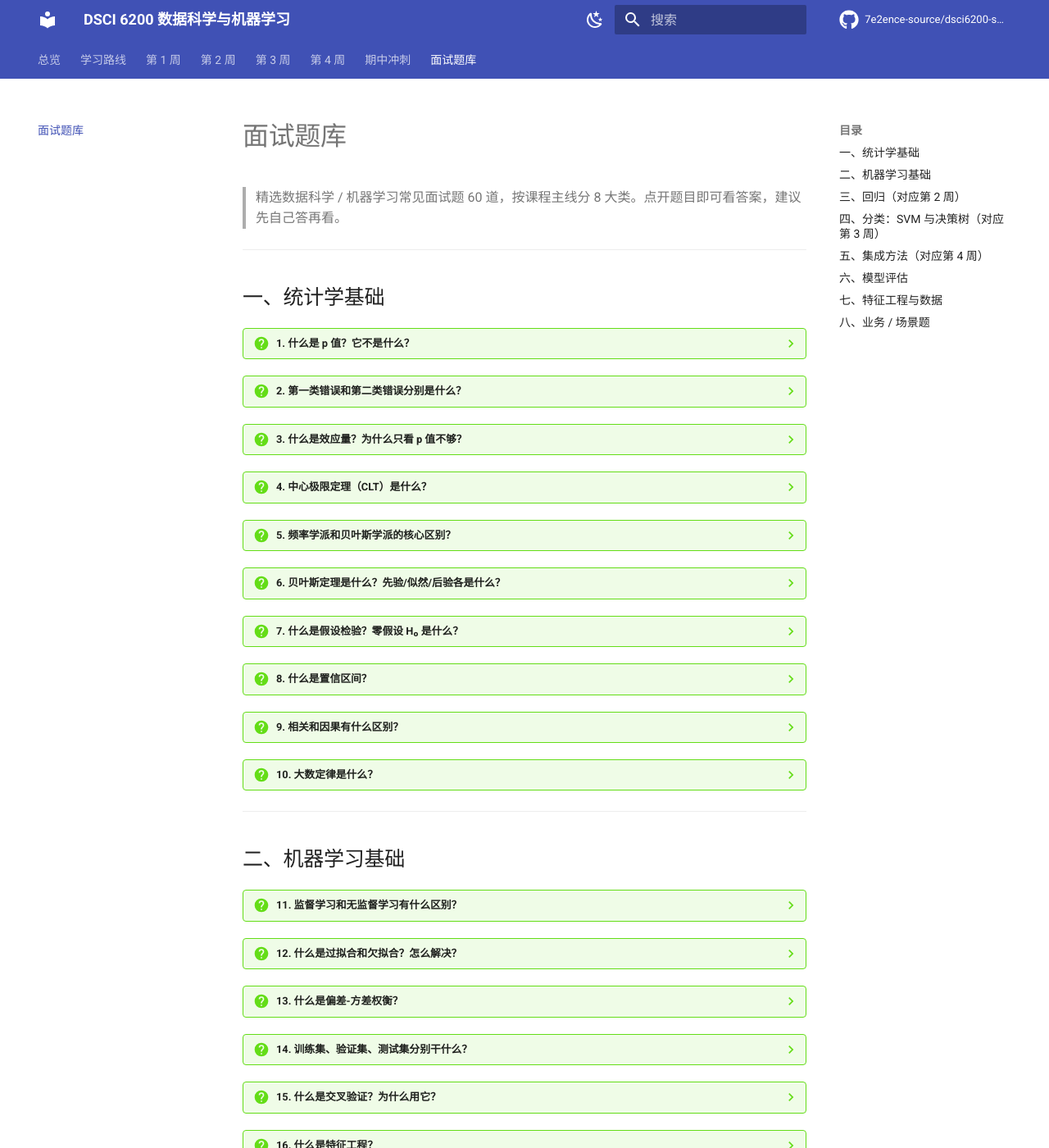
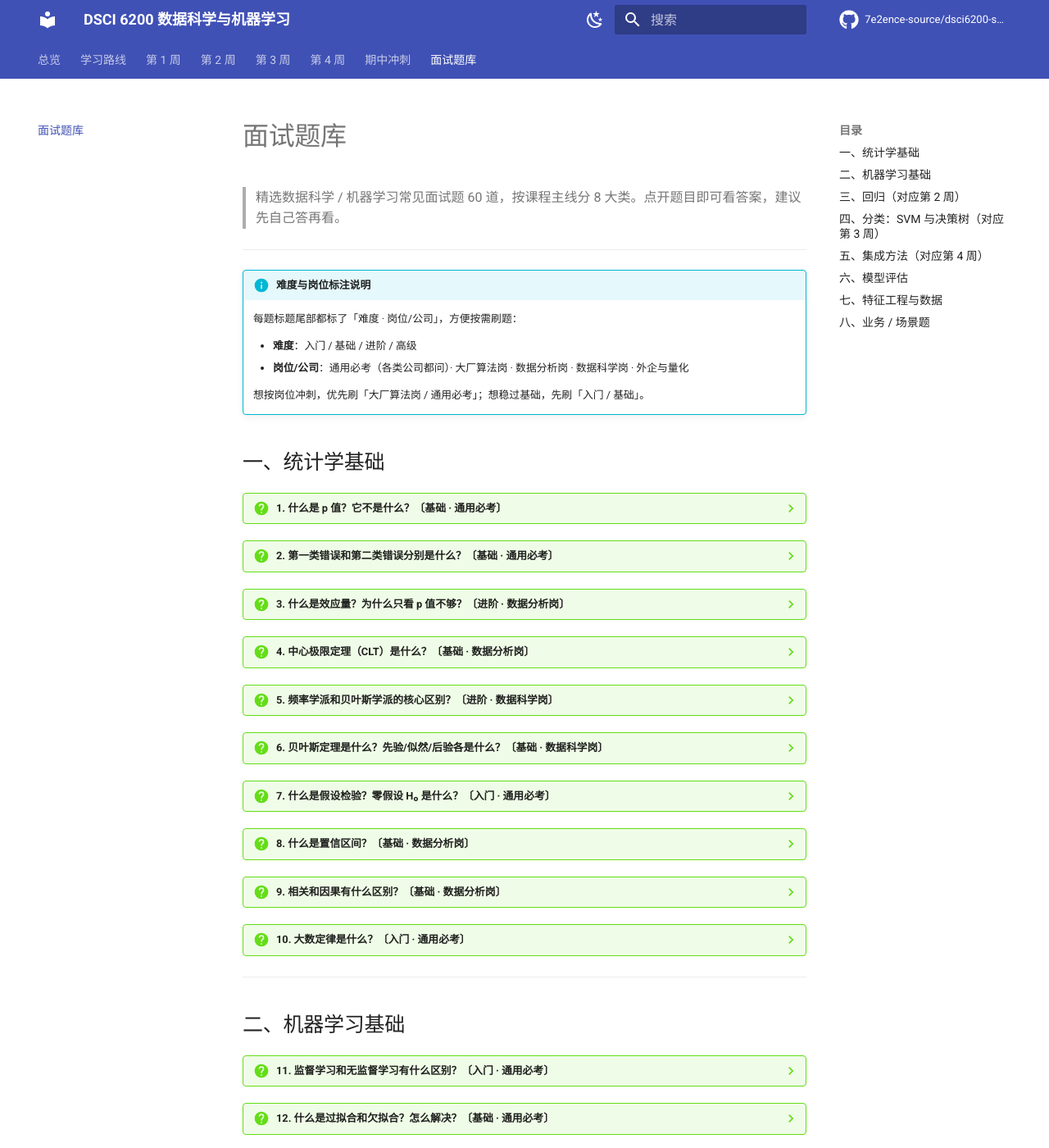
Before and after one commit to 7e2ence-source/dsci6200-study-guide, an MkDocs documentation site: the page built from docs/interview.md, in a window 1280 px wide and 1400 px high. Shown: the whole window at 82% size. Built offline with MkDocs 1.6.1 and Material for MkDocs 9.7.7, drawn with Linux system fonts in a browser that asks for light colours; comment, search, counter and statistics services are not loaded; some of the changed text lies outside the part shown.

Commit message:
Add difficulty and role tags to interview bank

```diff
--- a/docs/interview.md
+++ b/docs/interview.md
@@ -4,214 +4,222 @@
 
 ---
 
+!!! info "难度与岗位标注说明"
+    每题标题尾部都标了「难度 · 岗位/公司」，方便按需刷题：
+
+    - **难度**：入门 / 基础 / 进阶 / 高级
+    - **岗位/公司**：通用必考（各类公司都问）· 大厂算法岗 · 数据分析岗 · 数据科学岗 · 外企与量化
+
+    想按岗位冲刺，优先刷「大厂算法岗 / 通用必考」；想稳过基础，先刷「入门 / 基础」。
+
 ## 一、统计学基础
 
-??? question "1. 什么是 p 值？它不是什么？"
+??? question "1. 什么是 p 值？它不是什么？〔基础 · 通用必考〕"
     p 值 = 在零假设 H₀ 为真的前提下，观察到当前数据（或更极端）的概率，即 `P(数据|H₀)`。**它不是**"零假设为真的概率"，也不是"结论出错的概率"。p 小只说明"数据在 H₀ 下很罕见"，于是我们倾向拒绝 H₀。
 
-??? question "2. 第一类错误和第二类错误分别是什么？"
+??? question "2. 第一类错误和第二类错误分别是什么？〔基础 · 通用必考〕"
     第一类错误（I 型）：H₀ 为真却拒绝了它（"冤枉好人"，概率 = α，通常 0.05）。第二类错误（II 型）：H₀ 为假却没拒绝（"放过坏人"，概率 = β）。功效 power = 1 − β，即正确拒绝 H₀ 的概率。
 
-??? question "3. 什么是效应量？为什么只看 p 值不够？"
+??? question "3. 什么是效应量？为什么只看 p 值不够？〔进阶 · 数据分析岗〕"
     效应量是效应"有多大"的度量（如 Cohen's d）。p 值只告诉你"效应是否可能为零"，不告诉你"效应多大"。样本极大时，再小的效应也显著，所以必须同时报告效应量。
 
-??? question "4. 中心极限定理（CLT）是什么？"
+??? question "4. 中心极限定理（CLT）是什么？〔基础 · 数据分析岗〕"
     无论总体分布是什么形态，只要样本量足够大，**样本均值的抽样分布**就会趋近正态分布，均值逼近总体均值。这是很多统计推断的理论基础。
 
-??? question "5. 频率学派和贝叶斯学派的核心区别？"
+??? question "5. 频率学派和贝叶斯学派的核心区别？〔进阶 · 数据科学岗〕"
     频率学派把概率看作"长期重复下的频率"，参数是固定未知的，靠 p 值做假设检验。贝叶斯学派把概率看作"信念程度"，参数是随机变量，用先验 + 数据更新出后验（贝叶斯定理）。
 
-??? question "6. 贝叶斯定理是什么？先验/似然/后验各是什么？"
+??? question "6. 贝叶斯定理是什么？先验/似然/后验各是什么？〔基础 · 数据科学岗〕"
     贝叶斯定理：`P(假设|数据) = P(数据|假设)·P(假设) / P(数据)`。**先验** = 看到数据前对假设的信念（如发病率 1%）；**似然** = 假设为真时数据的概率（如敏感度 99%）；**后验** = 看到数据后更新的信念。
 
-??? question "7. 什么是假设检验？零假设 H₀ 是什么？"
+??? question "7. 什么是假设检验？零假设 H₀ 是什么？〔入门 · 通用必考〕"
     假设检验是先假定一个"无效应"的零假设 H₀，再计算数据在 H₀ 下的罕见程度（p 值），若足够罕见就拒绝 H₀。H₀ 通常是"无差异、无效果、纯随机"，是"默认待证伪"的命题。
 
-??? question "8. 什么是置信区间？"
+??? question "8. 什么是置信区间？〔基础 · 数据分析岗〕"
     置信区间是在给定置信水平（如 95%）下，对总体参数的区间估计。95% 置信区间的意思是：若重复抽样很多次，约 95% 的区间会包含真实参数。它比单个点估计更能体现不确定性。
 
-??? question "9. 相关和因果有什么区别？"
+??? question "9. 相关和因果有什么区别？〔基础 · 数据分析岗〕"
     相关只是两个变量一起变（可正可负），因果是指一个导致另一个。有相关未必有因果（可能有混淆变量、反向因果或纯巧合）。"冰激凌销量和溺水人数相关"是因为共同因素——夏天。
 
-??? question "10. 大数定律是什么？"
+??? question "10. 大数定律是什么？〔入门 · 通用必考〕"
     样本量越大，样本均值越接近总体期望。这就是"随机森林里 800 人猜牛重取平均最准"的原理——个体误差被平均掉。
 
 ---
 
 ## 二、机器学习基础
 
-??? question "11. 监督学习和无监督学习有什么区别？"
+??? question "11. 监督学习和无监督学习有什么区别？〔入门 · 通用必考〕"
     监督学习有标签 y（如分类、回归），目标是学 X→y 的映射。无监督学习没有标签（如聚类、降维），目标是发现数据内部结构。半监督/强化学习是延伸。
 
-??? question "12. 什么是过拟合和欠拟合？怎么解决？"
+??? question "12. 什么是过拟合和欠拟合？怎么解决？〔基础 · 通用必考〕"
     过拟合 = 训练集表现好、测试集差（模型背下了噪声）；欠拟合 = 训练集就差（模型太简单）。过拟合解决：加正则化、更多数据、交叉验证、降低模型复杂度、集成；欠拟合解决：加特征、用更复杂模型、减少正则化。
 
-??? question "13. 什么是偏差-方差权衡？"
+??? question "13. 什么是偏差-方差权衡？〔进阶 · 大厂算法岗〕"
     偏差 = 因模型过简导致的系统性误差（欠拟合）；方差 = 因对训练数据敏感导致的波动（过拟合）。总误差 ≈ 偏差² + 方差 + 噪声，两者此消彼长，要找平衡点。
 
-??? question "14. 训练集、验证集、测试集分别干什么？"
+??? question "14. 训练集、验证集、测试集分别干什么？〔基础 · 通用必考〕"
     训练集：拟合模型参数。验证集：调超参数、选模型。测试集：最终评估，**只准用一次**，绝不能参与训练或调参，否则评估失真（数据泄露）。
 
-??? question "15. 什么是交叉验证？为什么用它？"
+??? question "15. 什么是交叉验证？为什么用它？〔基础 · 大厂算法岗〕"
     把数据分成 k 份，轮流用 k−1 份训练、1 份验证，重复 k 次取平均。它让每份数据都被验证过，评估更稳定，能防止"碰巧一次切分导致的乐观估计"。
 
-??? question "16. 什么是特征工程？"
+??? question "16. 什么是特征工程？〔基础 · 大厂算法岗〕"
     对原始数据做转换，构造更有信息量的输入特征（如分桶、交互、归一化、编码、聚合）。"数据和特征决定了模型上限，算法只是逼近这个上限"。
 
-??? question "17. 什么是正则化？L1 和 L2 的区别？"
+??? question "17. 什么是正则化？L1 和 L2 的区别？〔基础 · 大厂算法岗〕"
     正则化是在损失函数里加惩罚项防止过拟合。L1（LASSO）加系数绝对值之和，能把系数压到 0，做特征选择；L2（Ridge）加系数平方和，让系数收缩但不为 0，缓解共线。
 
-??? question "18. 什么是数据泄露（data leakage）？"
+??? question "18. 什么是数据泄露（data leakage）？〔进阶 · 大厂算法岗〕"
     模型在训练时"偷看"了不该知道的信息（如测试集标签、未来数据），导致离线评估虚高、上线失效。典型例子：先用全量数据做标准化再切分、把目标变量相关特征泄漏进训练集。
 
 ---
 
 ## 三、回归（对应第 2 周）
 
-??? question "19. 线性回归（OLS）有哪些假设？"
+??? question "19. 线性回归（OLS）有哪些假设？〔基础 · 数据分析岗〕"
     线性关系、误差独立、同方差、误差正态（用于推断）、自变量之间无完全多重共线性。违反会影响系数估计的稳定性和显著性检验。
 
-??? question "20. 什么是多重共线性？怎么检测和解决？"
+??? question "20. 什么是多重共线性？怎么检测和解决？〔进阶 · 数据分析岗〕"
     预测变量之间强相关，导致系数估计不稳定（符号乱跳、标准误放大）。检测：VIF（方差膨胀因子，>10 提示有问题）、相关矩阵。解决：删变量、正则化（Ridge/Elastic Net）、PCA 降维。
 
-??? question "21. Lasso 和 Ridge 的区别？"
+??? question "21. Lasso 和 Ridge 的区别？〔基础 · 大厂算法岗〕"
     Lasso（L1）能把系数压成 0，自动做特征选择，但共线时只随机留一个；Ridge（L2）系数收缩但不会为 0，能处理共线但删不掉变量。两者合起来就是弹性网络。
 
-??? question "22. 什么是弹性网络（Elastic Net）？"
+??? question "22. 什么是弹性网络（Elastic Net）？〔进阶 · 大厂算法岗〕"
     损失函数同时加 L1 和 L2 惩罚（加权平均）。兼顾 Lasso 的特征选择和 Ridge 的共线稳定性，高维（p>n）数据下尤其好用。
 
-??? question "23. R² 和调整 R² 有什么区别？"
+??? question "23. R² 和调整 R² 有什么区别？〔入门 · 数据分析岗〕"
     R² 是"被解释方差比例"，加变量只会增大或不变，可能虚高；调整 R² 对变量个数做了惩罚，变量没用时反而下降，更适合多变量模型比较。
 
-??? question "24. 线性回归和逻辑回归有什么区别？"
+??? question "24. 线性回归和逻辑回归有什么区别？〔基础 · 通用必考〕"
     线性回归预测连续值（如房价）；逻辑回归做分类，输出经 sigmoid 映射到 (0,1) 的概率。逻辑回归的损失是交叉熵，不是 MSE。
 
-??? question "25. 什么是损失函数？常用的有哪些？"
+??? question "25. 什么是损失函数？常用的有哪些？〔基础 · 大厂算法岗〕"
     损失函数衡量"预测错的代价"。回归常用 MSE（均方误差）、MAE（绝对误差）；分类常用交叉熵（cross-entropy）。模型训练就是最小化损失函数。
 
-??? question "26. AIC 和 BIC 有什么区别？"
+??? question "26. AIC 和 BIC 有什么区别？〔进阶 · 数据科学岗〕"
     都是"模型复杂度惩罚"准则，值越小越好。AIC 惩罚较轻、适合预测/交叉验证；BIC 惩罚更重、更倾向选简单模型、适合估计"真实模型"；小样本推荐 AICc。
 
 ---
 
 ## 四、分类：SVM 与决策树（对应第 3 周）
 
-??? question "27. SVM 的核心思想是什么？"
+??? question "27. SVM 的核心思想是什么？〔基础 · 大厂算法岗〕"
     找一个"最大间隔"超平面把两类分开，离超平面最近的样本（支持向量）决定边界。目标是间隔越大、泛化越好。
 
-??? question "28. 什么是核技巧（kernel trick）？常用的核？"
+??? question "28. 什么是核技巧（kernel trick）？常用的核？〔进阶 · 大厂算法岗〕"
     低维线性不可分时，通过核函数把数据隐式映射到高维，使其线性可分，而不用显式计算高维坐标。常用：线性核、多项式核、RBF（径向基，最常用）、Sigmoid 核。
 
-??? question "29. 决策树的原理是什么？"
+??? question "29. 决策树的原理是什么？〔基础 · 通用必考〕"
     递归地选择"最能把数据分纯"的特征和切分点，把样本一层层划分，直到叶子节点。像一连串 if-else 规则。
 
-??? question "30. GINI 和熵（entropy）是什么？"
+??? question "30. GINI 和熵（entropy）是什么？〔基础 · 大厂算法岗〕"
     都是衡量"不纯度"的指标，值越小越纯（全是一类时 = 0）。GINI = 1 − Σp²；熵 = −Σ p·log₂p。决策树用它来选最优切分。
 
-??? question "31. 决策树的优缺点？"
+??? question "31. 决策树的优缺点？〔基础 · 大厂算法岗〕"
     优点：可解释、无需特征缩放、能处理非线性、对异常值稳健。缺点：容易过拟合、不稳定（对数据小变化敏感）、贪心切分可能非全局最优。
 
-??? question "32. 什么是信息增益？"
+??? question "32. 什么是信息增益？〔进阶 · 大厂算法岗〕"
     用某特征切分后"不纯度下降了多少"（父节点熵 − 子节点加权熵）。信息增益越大，说明这个特征越能区分样本。信息增益比（gain ratio）会除以特征本身的熵，避免偏向取值多的特征。
 
-??? question "33. 决策树怎么防止过拟合？"
+??? question "33. 决策树怎么防止过拟合？〔基础 · 大厂算法岗〕"
     剪枝（预剪枝：限制深度/最少样本数/最少增益；后剪枝：建完再砍）、限制叶子节点数、用集成方法（随机森林）代替单棵树。
 
-??? question "34. 逻辑回归、决策树、SVM 怎么选？"
+??? question "34. 逻辑回归、决策树、SVM 怎么选？〔进阶 · 数据科学岗〕"
     需要强可解释/概率输出 → 逻辑回归；特征复杂非线性、要直观规则 → 决策树；中小样本高维、追求分类边界 → SVM（RBF）；大数据、追求效果 → 直接用随机森林/XGBoost。
 
 ---
 
 ## 五、集成方法（对应第 4 周）
 
-??? question "35. Bagging 和 Boosting 的区别？"
+??? question "35. Bagging 和 Boosting 的区别？〔基础 · 通用必考〕"
     Bagging：并行、有放回采样、模型独立，取平均/投票，**降低方差**（代表：随机森林）。Boosting：顺序、给错分样本加权、后一个修前一个，**降低偏差**（代表：XGBoost/AdaBoost）。
 
-??? question "36. 什么是随机森林？"
+??? question "36. 什么是随机森林？〔基础 · 通用必考〕"
     基于 Bagging：有放回抽样生成多个子集，每个子集训一棵决策树，且每次切分只随机选一部分特征，最后投票/平均。随机性让树之间差异大，集成后更稳更准。
 
-??? question "37. 什么是袋外样本（OOB）？"
+??? question "37. 什么是袋外样本（OOB）？〔进阶 · 大厂算法岗〕"
     Bagging 有放回抽样时，每次约 37%（约 1/3）样本没被抽中，这些"袋外"样本可当作免费验证集，用来估模型误差或特征重要性。
 
-??? question "38. 什么是 XGBoost？为什么它强？"
+??? question "38. 什么是 XGBoost？为什么它强？〔进阶 · 大厂算法岗〕"
     梯度提升树的工程实现：正则化防过拟合、自动处理缺失值、支持并行、二阶导数加速、早停等。因其在 Kaggle 竞赛的统治力而出名。
 
-??? question "39. 随机森林和 XGBoost 怎么选？"
+??? question "39. 随机森林和 XGBoost 怎么选？〔进阶 · 大厂算法岗〕"
     小数据/要快速稳的基线 → 随机森林（少调参）；大数据/追求极致精度 → XGBoost（可调性强）。时间紧先上随机森林，有精力再上 XGBoost 调优。
 
-??? question "40. 什么是 AdaBoost？"
+??? question "40. 什么是 AdaBoost？〔进阶 · 大厂算法岗〕"
     自适应提升：每个弱学习器是"决策树桩"（只切一次），每轮提高上一轮分错样本的权重。缺点是怕噪声和异常值，大样本比 XGBoost 慢。
 
-??? question "41. 集成方法为什么能提升性能？"
+??? question "41. 集成方法为什么能提升性能？〔进阶 · 大厂算法岗〕"
     单个模型有偏差或方差，多个"多样且独立"的模型取平均/投票能相互抵消误差（大数定律）。前提是基模型要足够多样，否则"一群想得一样的人等于没想"。
 
-??? question "42. 什么是 Stacking？"
+??? question "42. 什么是 Stacking？〔高级 · 大厂算法岗〕"
     把多个不同模型的预测结果作为新特征，再训练一个元模型（meta-model）做最终预测，是"模型的集成"。比简单的投票/平均更灵活。
 
 ---
 
 ## 六、模型评估
 
-??? question "43. 准确率、精确率、召回率有什么区别？"
+??? question "43. 准确率、精确率、召回率有什么区别？〔基础 · 通用必考〕"
     准确率 = 总正确率；精确率 = TP/(TP+FP)，"判为阳里有多少真阳"；召回率 = TP/(TP+FN)，"真阳里抓出多少"。类别不平衡时准确率会骗人。
 
-??? question "44. 什么是混淆矩阵？"
+??? question "44. 什么是混淆矩阵？〔入门 · 通用必考〕"
     2×2 表格：TP（真阳）、FP（假阳）、FN（假阴）、TN（真阴），是精确率/召回率/AUC 等指标的基础。
 
-??? question "45. 什么是 ROC 曲线和 AUC？"
+??? question "45. 什么是 ROC 曲线和 AUC？〔基础 · 通用必考〕"
     ROC 以假阳率（1−特异度）为横轴、真阳率（敏感度）为纵轴，随阈值变化画出曲线。AUC 是曲线下面积，0.5 是瞎猜、1 是完美，衡量模型"把正例排在负例前面"的整体能力，与阈值无关。
 
-??? question "46. 什么时候更看重精确率 vs 召回率？"
+??? question "46. 什么时候更看重精确率 vs 召回率？〔基础 · 数据分析岗〕"
     看重精确率：误报代价高（垃圾邮件别误删、抓人别冤枉）。看重召回率：漏报代价高（癌症筛查、欺诈识别宁错不漏）。
 
-??? question "47. 类别不平衡怎么处理？"
+??? question "47. 类别不平衡怎么处理？〔进阶 · 大厂算法岗〕"
     重采样（过采样/欠采样，如 SMOTE）、类别权重、换评估指标（用 AUC/F1 而非准确率）、用对不平衡更稳健的模型。
 
-??? question "48. F1 分数是什么？"
+??? question "48. F1 分数是什么？〔基础 · 通用必考〕"
     精确率和召回率的调和平均：`F1 = 2·P·R/(P+R)`，两者都高时 F1 才高，适合不平衡数据下的单一指标。
 
-??? question "49. 什么是 SMOTE？"
+??? question "49. 什么是 SMOTE？〔进阶 · 大厂算法岗〕"
     合成少数类过采样：在少数类样本之间插值生成新样本，比简单复制样本更能缓解过拟合，是处理不平衡的常用手段。
 
 ---
 
 ## 七、特征工程与数据
 
-??? question "50. 缺失值怎么处理？"
+??? question "50. 缺失值怎么处理？〔入门 · 通用必考〕"
     删（缺失太多）、填充（均值/中位数/众数/前后值）、用模型预测填充、或保留缺失并加"是否缺失"标志。树模型天然能处理缺失，XGBoost 内置。
 
-??? question "51. 标准化和归一化有什么区别？"
+??? question "51. 标准化和归一化有什么区别？〔基础 · 大厂算法岗〕"
     标准化（z-score）：减均值除标准差，结果服从均值 0 方差 1；归一化（min-max）：缩放到 [0,1]。对基于距离/梯度的模型（SVM、神经网络、正则化回归）通常必须做；树模型不需要。
 
-??? question "52. 分类变量怎么编码？"
+??? question "52. 分类变量怎么编码？〔基础 · 大厂算法岗〕"
     One-hot（独热）：每个类别一列，适合无序类别、树/线性都可用，但类别多时会爆炸。Label（标签）：映射成整数，适合有序类别，但线性模型会把顺序当数值含义。
 
-??? question "53. 异常值怎么处理？"
+??? question "53. 异常值怎么处理？〔基础 · 数据分析岗〕"
     先识别（箱线图、3σ、孤立森林），再决定：删除、截断（winsorize）、变换（log）、或用对异常值稳健的模型（树模型）。不能无脑删，可能是有意义的事件。
 
-??? question "54. 特征选择有哪些方法？"
+??? question "54. 特征选择有哪些方法？〔进阶 · 大厂算法岗〕"
     过滤法（Filter，如方差、相关性）、包裹法（Wrapper，如递归消除 RFE）、嵌入法（Embedded，如 Lasso、树模型的特征重要性）。Lasso 是最省事的嵌入式选择。
 
-??? question "55. 什么是特征缩放？为什么重要？"
+??? question "55. 什么是特征缩放？为什么重要？〔基础 · 大厂算法岗〕"
     把不同量纲的特征拉到同一尺度。若不缩放，梯度下降收敛慢、距离类算法被大数值特征主导、正则化惩罚不公平。
 
 ---
 
 ## 八、业务 / 场景题
 
-??? question "56. 给你一个「用户流失预测」任务，你会怎么做？"
+??? question "56. 给你一个「用户流失预测」任务，你会怎么做？〔进阶 · 数据科学岗〕"
     按 CRISP-DM：业务理解（定义流失、定目标）→ 数据理解（行为/画像）→ 数据准备（清洗、特征工程、切分）→ 建模（先逻辑回归打基线，再上 XGBoost）→ 评估（AUC + 业务 ROI）→ 部署（打分 + 对高流失风险用户营销干预）。
 
-??? question "57. 为什么大样本下 p 值几乎必然显著？"
+??? question "57. 为什么大样本下 p 值几乎必然显著？〔进阶 · 数据分析岗〕"
     p 值依赖标准误，标准误 = σ/√n，n 越大标准误越小、统计量越大、p 越小。所以再小的真实差异，样本一多就"显著"——p 值被样本量绑架，这时更该看效应量。
 
-??? question "58. 怎么向非技术的人解释 AUC？"
+??? question "58. 怎么向非技术的人解释 AUC？〔入门 · 通用必考〕"
     "AUC 是模型分辨好坏的能力：随机抽一个'好用户'和一个'坏用户'，模型把好用户排在前面概率。0.5 是瞎猜，0.9 是很会分辨。"
 
-??? question "59. 模型上线后效果变差（退化）怎么办？"
+??? question "59. 模型上线后效果变差（退化）怎么办？〔高级 · 大厂算法岗〕"
     排查数据分布漂移（特征分布变了）、概念漂移（规律变了）、数据泄露/特征失效、标签质量问题；然后重训、监控 + 预警、做线上 A/B、必要时加自动化重训。
 
-??? question "60. 怎么判断一个模型能不能上线？"
+??? question "60. 怎么判断一个模型能不能上线？〔进阶 · 大厂算法岗〕"
     看四件事：① 离线指标（AUC/精确率/召回率）达标且经交叉验证稳定；② 业务收益（ROI）为正；③ 无数据泄露、特征都能在生产环境拿到；④ 有监控和回滚方案。上线后还要持续监控漂移。
 
 ---
```
